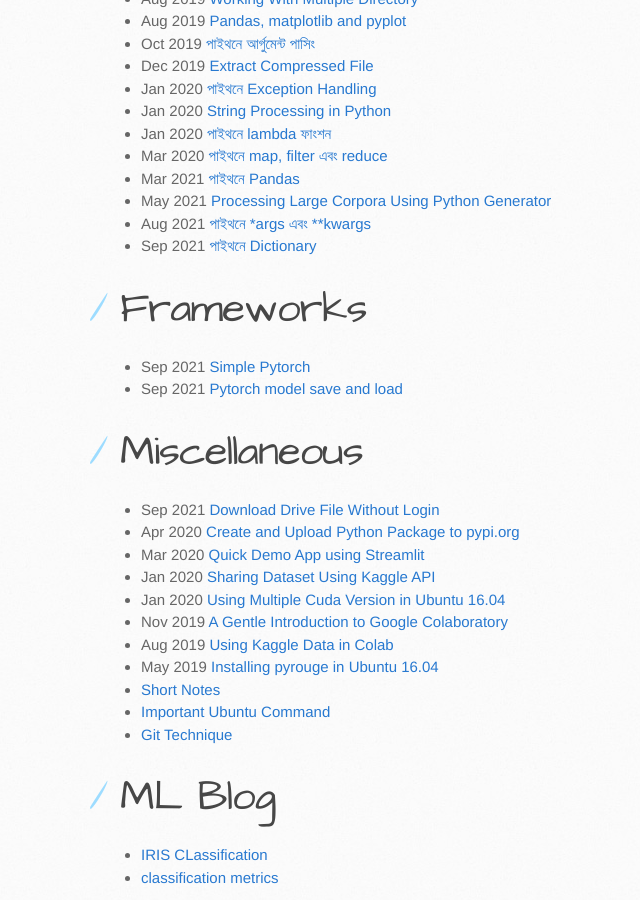
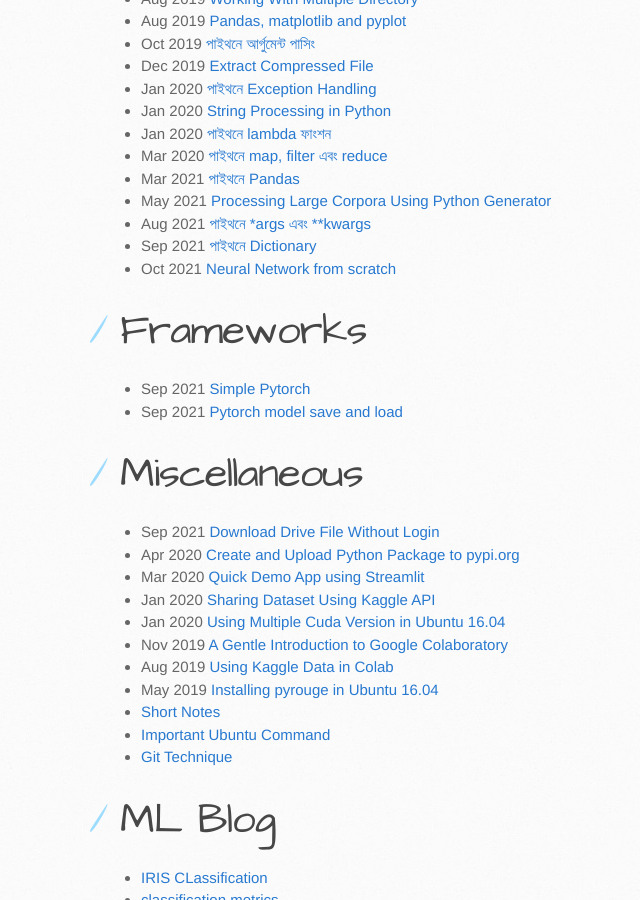
Before and after one commit to sagorbrur/sagorbrur.github.io, a Jekyll site: the page built from index.md, in a window 1280 px wide and 900 px high, scrolled down 1134 px. Shown: the whole window, without its empty margins (49-689 px from the left). Built offline with Jekyll 4.4.1, drawn with Linux system fonts in a browser that asks for light colours; our own code applies the rules of GitHub Pages for plain Markdown files.

Commit message:
Update index.md

```diff
--- a/index.md
+++ b/index.md
@@ -44,6 +44,7 @@
 * May 2021 [Processing Large Corpora Using Python Generator](python_bn/generator_python.md)
 * Aug 2021 [পাইথনে *args এবং **kwargs](python_bn/args_kwargs.md)
 * Sep 2021 [পাইথনে Dictionary](python_bn/dictionary.md)
+* Oct 2021 [Neural Network from scratch](python_bn/neural_network_from_scratch.md)
 
 # Frameworks
 * Sep 2021 [Simple Pytorch](frameworks/pytorch/simple_pytorch.md)
```
